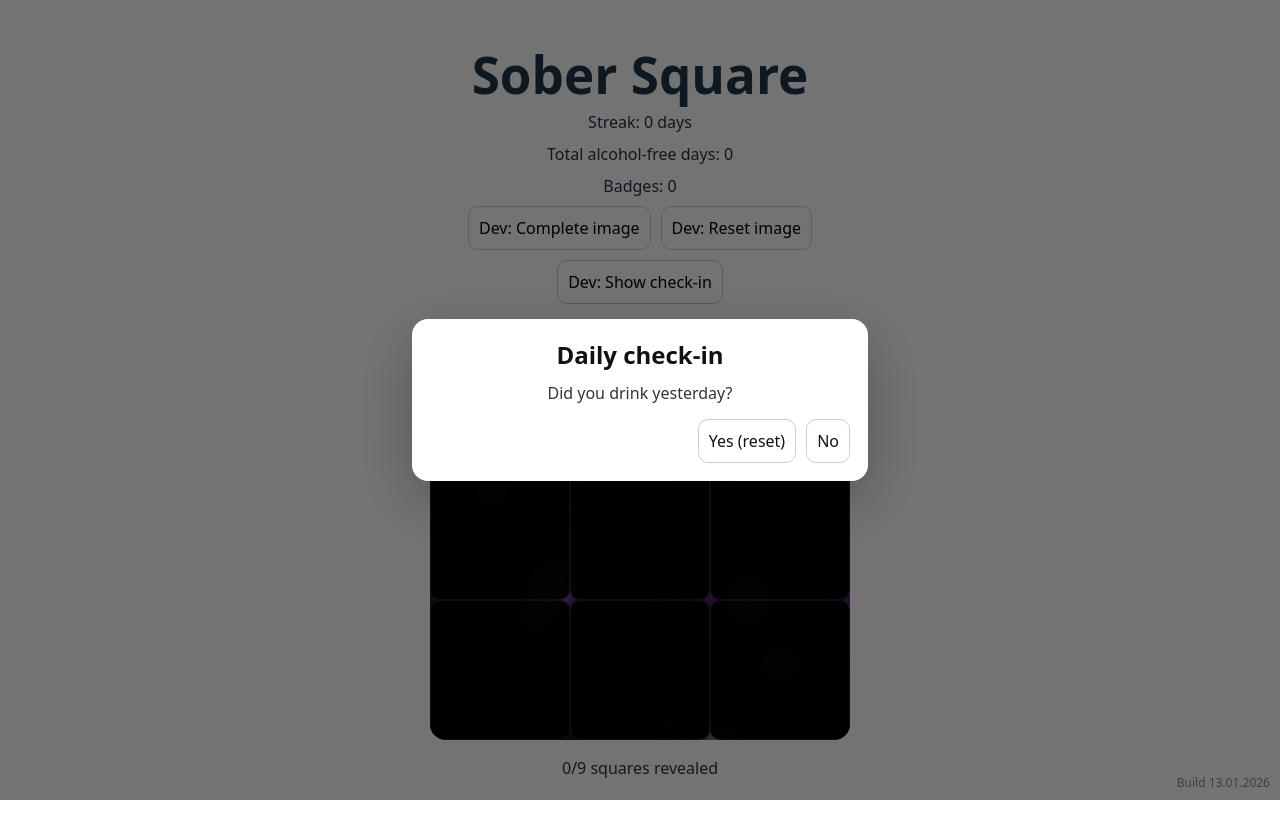
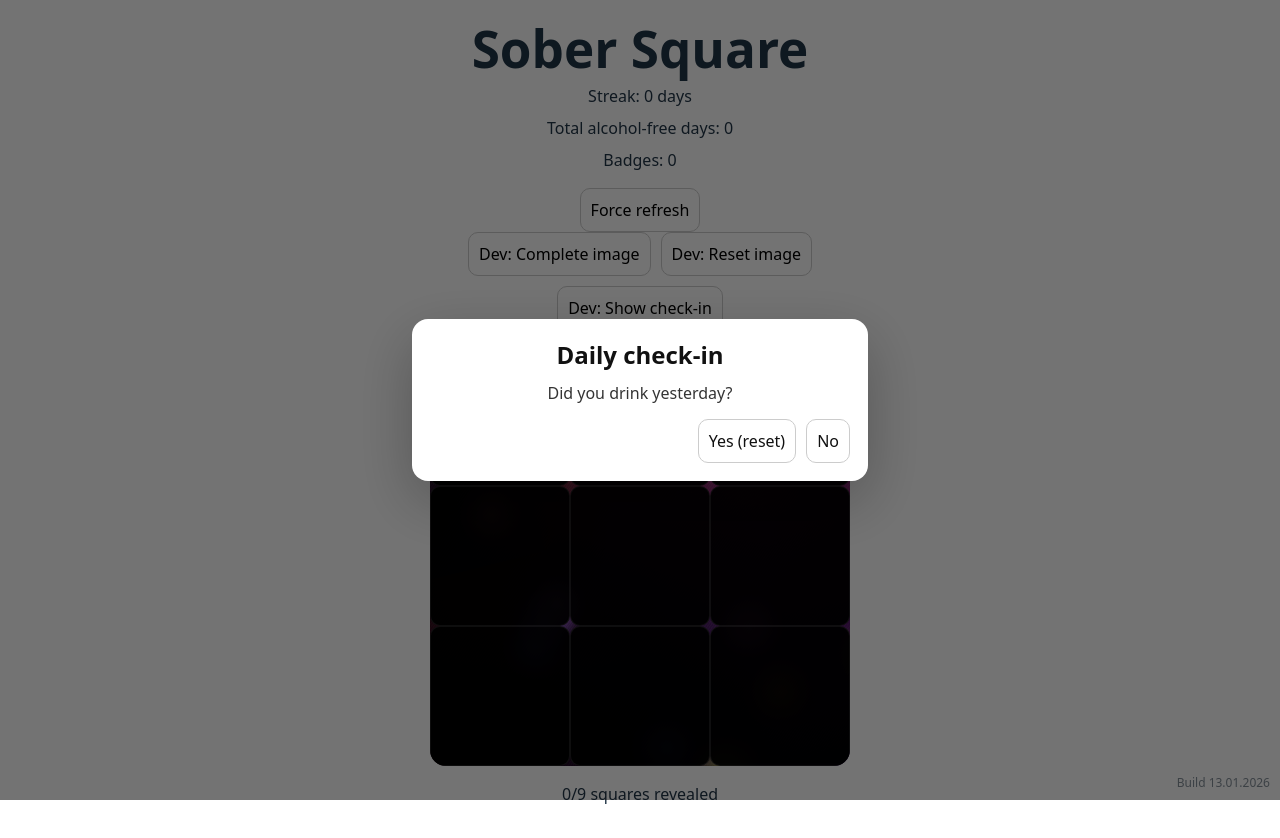
Before and after one commit to Boon-Invest/sober-square, a React (Vite) app: page / in a window 1280 px wide. Before the commit the page ends 812 px from the top, so only its background shows below. Built offline with nearby package versions, Linux system fonts and the light colour scheme.

Commit message:
Add force refresh button

```diff
--- a/src/App.jsx
+++ b/src/App.jsx
@@ -13,6 +13,13 @@ function loadState() {
   } catch {
     return null;
   }
+}
+
+function forceRefresh() {
+  const url = new URL(window.location.href);
+  url.searchParams.set("v", BUILD);
+  url.searchParams.set("t", Date.now().toString());
+  window.location.replace(url.toString());
 }
 
 function saveState(state) {
@@ -304,9 +311,14 @@ const TOTAL = GRID * GRID;
     <div className="page">
       <h1>Sober Square</h1>
       <div className="buildLabel">Build {BUILD}</div>
+
       <p>Streak: {streakDays} days</p>
       <p>Total alcohol-free days: {totalSoberDays}</p>
       <p>Badges: {badges.length}</p>
+
+      <button onClick={forceRefresh} style={{ marginTop: 8 }}>
+      Force refresh
+      </button>
 
       {devMode && (
         <div
```
